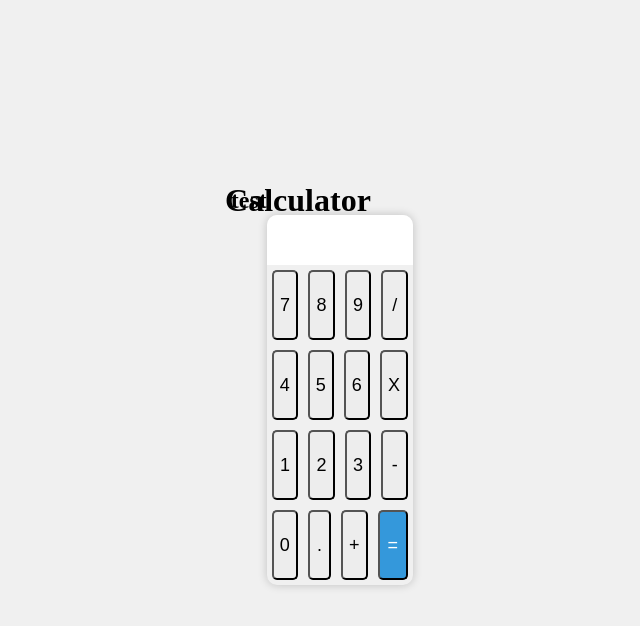
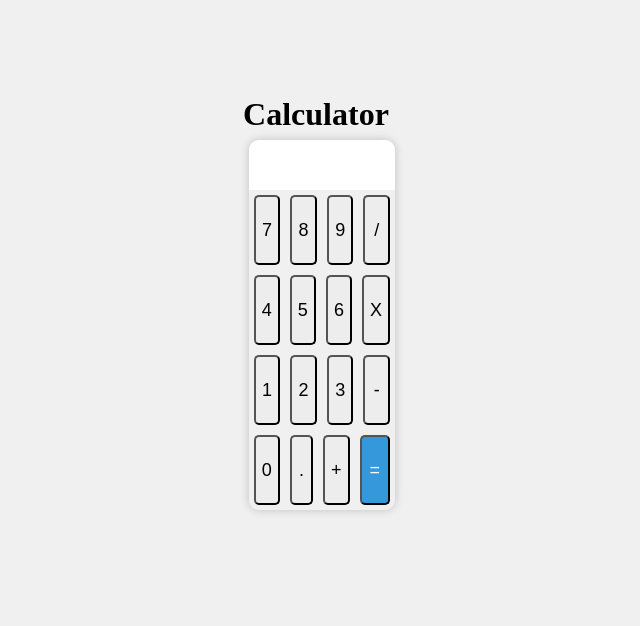
Before and after one commit to fozabo/web, a plain HTML site: page index.html in a window 1280 px wide. Shown: the whole page, without its empty margins (321-961 px from the left). Drawn offline with Linux system fonts and the light colour scheme.

Commit message:
fixed the file

```diff
--- a/index.html
+++ b/index.html
@@ -18,7 +18,7 @@
             box-shadow: 0 0 10px rgba(0, 0, 0, 0.2);
             border-radius: 10px;
             overflow: hidden;
-            margin-top:400px;
+            margin-top:250px;
         }
 
         .display {
@@ -69,8 +69,7 @@
 </head>
 
 <body style="align-items: center; justify-content: center;">
-    <h1 style="text-align: center; margin-right: -140px;">Calculator</h1>
-    <h2>test</h2>
+    <h1 style="text-align: center; margin-right: -140px; margin-top:-150px;">Calculator</h1>
     <div class="calculator">
         <div class="display" id="display"></div>
         <div class="row">
```
